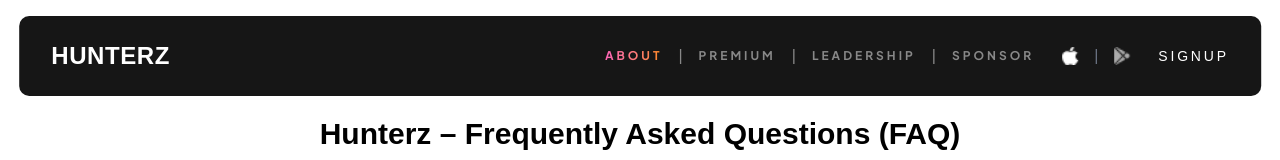
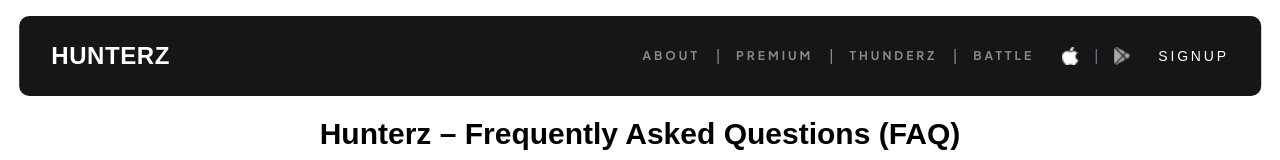
Before and after one commit to DylanElfassy/hunter, a Next.js app: page /faq in a window 1280 px wide. Shown: the top 160 px of the page. Built offline with nearby package versions, Linux system fonts and the light colour scheme; a web font is replaced by a local one.

Commit message:
Dark version

```diff
--- a/src/components/About.tsx
+++ b/src/components/About.tsx
@@ -14,8 +14,10 @@
   const handleNext = () => setActiveImage((prev) => (prev + 1) % images.length);
 
   return (
-    <section className="relative w-full bg-[#040404] pt-5 pb-20 px-6 md:px-32 flex flex-col xl:flex-row gap-20">
-
+<section
+  id="about"
+  className="relative w-full bg-[#040404] pt-5 pb-20 px-6 md:px-32 flex flex-col xl:flex-row gap-20"
+>
       {/* Left side */}
    <div className="flex-1 flex flex-col justify-center items-center xl:items-start px-4 sm:px-8 mt-10 space-y-8 xl:space-y-4">
   {/* Gradient text */}
--- a/src/components/BattleWorld.tsx
+++ b/src/components/BattleWorld.tsx
@@ -4,7 +4,10 @@
 
 const BattleHunter = () => {
   return (
-<section className="w-full bg-[#040404] pt-0 md:pt-10 px-6 2xl:px-32 flex flex-col items-center">
+<section
+  id="battle"
+  className="w-full bg-[#040404] pt-0 md:pt-10 px-6 2xl:px-32 flex flex-col items-center"
+>
 
       {/* Text Container */}
       <div className="flex flex-col justify-center items-center px-4 sm:px-8 mt-10 space-y-6 text-center z-10 relative">
--- a/src/components/Header.tsx
+++ b/src/components/Header.tsx
@@ -22,14 +22,14 @@
   navItems = [
     { label: "ABOUT", href: "#about" },
     { label: "PREMIUM", href: "#premium" },
-    { label: "LEADERSHIP", href: "#referral" },
-    { label: "SPONSOR", href: "#referral" },
+    { label: "THUNDERZ", href: "#thunderz" },
+    { label: "BATTLE", href: "#battle" },
   ],
   ctaLabel = "SIGNUP",
   ctaHref = "#signup",
 }) => {
   const [menuOpen, setMenuOpen] = useState(false);
-  const [selected, setSelected] = useState(navItems[0].label);
+const [selected, setSelected] = useState<string | null>(null);
 
   return (
     <header className="absolute top-4 left-1/2 -translate-x-1/2 w-[93%] md:w-[97%] z-50 px-8 py-6 text-white bg-[#161616] rounded-[10px]">
--- a/src/components/Premium_New.tsx
+++ b/src/components/Premium_New.tsx
@@ -76,8 +76,10 @@
   ];
 
   return (
-<section className="w-full bg-[#040404] pt-10 pb-0 md:pb-20 px-6 2xl:px-32">
-
+<section
+  id="premium"
+  className="w-full bg-[#040404] pt-10 pb-0 md:pb-20 px-6 2xl:px-32"
+>
   {/* Image & Card Container */}
   <div className="relative w-full mb-10 flex justify-center">
 
--- a/src/components/Thunderz.tsx
+++ b/src/components/Thunderz.tsx
@@ -4,8 +4,10 @@
 
 const ThunderzLeague = () => {
   return (
-<section className="relative w-full bg-[#040404] pt-5 pb-20 px-6 xl:px-32 flex flex-col xl:flex-row items-center">
-
+<section
+  id="thunderz"
+  className="relative w-full bg-[#040404] pt-5 pb-20 px-6 xl:px-32 flex flex-col xl:flex-row items-center"
+>
   {/* Left side - Image */}
   <div className="xl:w-3/5 flex justify-center items-center">
     <Image
```
